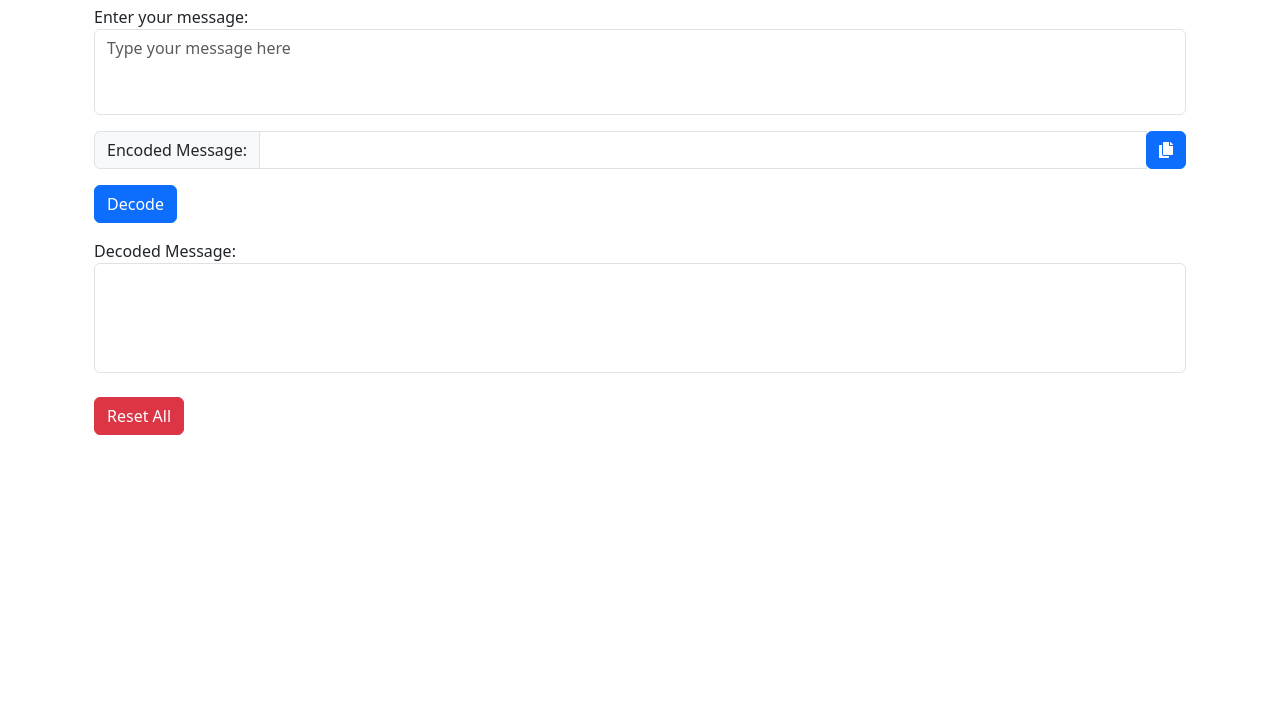
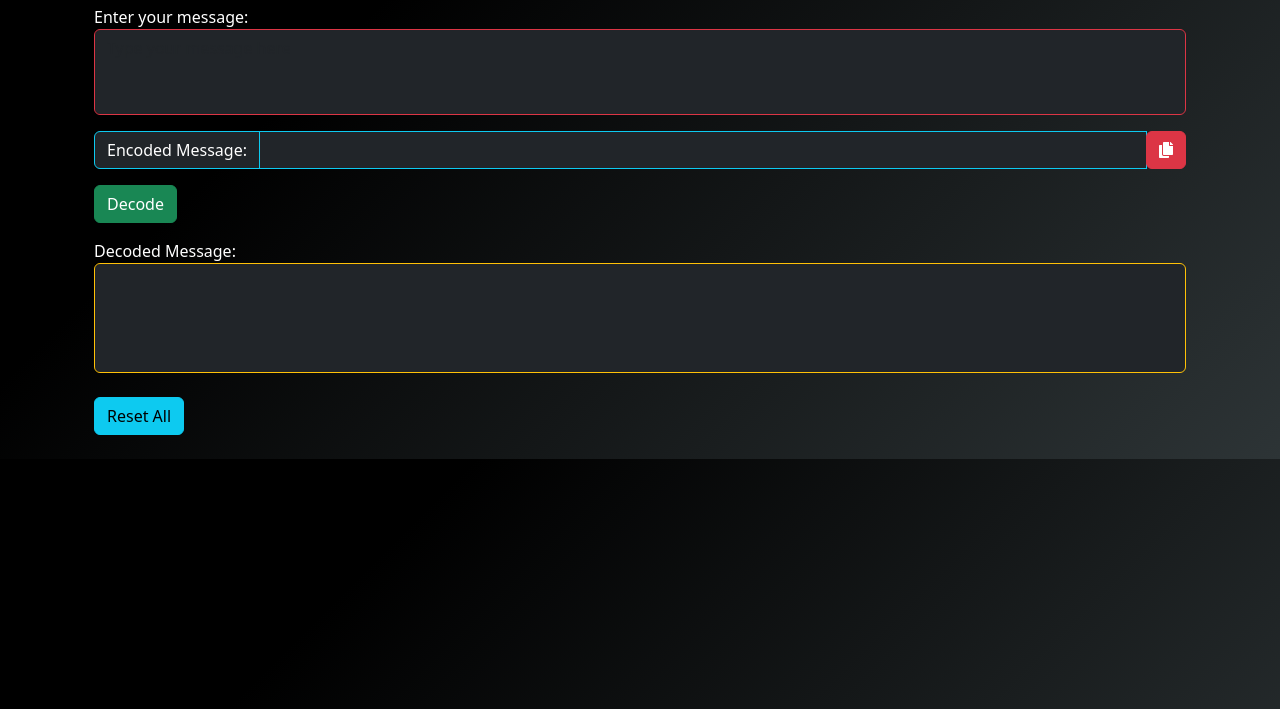
Before and after one commit to CodeWithhamza1/hamxaencoder, a plain HTML site: page index.html in a window 1280 px wide. Shown: the part 91-800 px from the top of the page. Drawn offline with nearby package versions, Linux system fonts and the light colour scheme.

Commit message:
Update index.html

```diff
--- a/index.html
+++ b/index.html
@@ -7,6 +7,10 @@
     <!-- Add Font Awesome CSS -->
     <link rel="stylesheet" href="https://cdnjs.cloudflare.com/ajax/libs/font-awesome/5.15.4/css/all.min.css">
     <style>
+        body{
+        background-color: #2d3436;
+        background-image: linear-gradient(315deg, #2d3436 0%, #000000 74%);
+        }
         textarea{
         resize: none;
         }
@@ -15,26 +19,26 @@
 <body>
 
     <div class="container glass-effect p-4 rounded">
-        <h1 class="text-center mb-4">Message Encoder/Decoder</h1>
+        <h1 class="text-center mb-4 text-white">Message Encoder/Decoder</h1>
         <div class="mb-3">
-            <label for="message">Enter your message:</label>
-            <textarea id="message" class="form-control" rows="3" placeholder="Type your message here" oninput="updateEncodedMessage()"></textarea>
+            <label for="message" class="text-white">Enter your message:</label>
+            <textarea id="message" class="form-control bg-dark border border-danger text-warning" rows="3" placeholder="Type your message here" oninput="updateEncodedMessage()"></textarea>
         </div>
         <div class="input-group mb-3">
-            <label for="encodedMessage" class="input-group-text">Encoded Message:</label>
-            <input type="text" id="encodedMessage" class="form-control">
+            <label for="encodedMessage" class="input-group-text bg-dark text-white border border-info">Encoded Message:</label>
+            <input type="text" id="encodedMessage" class="form-control bg-dark border border-info text-white">
             <div class="input-group-append">
-                <button class="btn btn-primary" onclick="copyEncodedMessage()">
+                <button class="btn btn-danger" onclick="copyEncodedMessage()">
                     <i class="fas fa-copy"></i>
                 </button>
             </div>
         </div>
-        <button class="btn btn-primary mb-3" onclick="decodeMessage()">Decode</button>
+        <button class="btn btn-success mb-3" onclick="decodeMessage()">Decode</button>
         <div>
-            <label for="decodedMessage">Decoded Message:</label>
-            <textarea id="decodedMessage" class="form-control" rows="4" readonly></textarea>
+            <label for="decodedMessage" class="text-white">Decoded Message:</label>
+            <textarea id="decodedMessage" class="form-control bg-dark border border-warning text-danger" rows="4" readonly></textarea>
         </div>
-        <button class="btn btn-danger mt-4" onclick="resetFields()">Reset All</button>
+        <button class="btn btn-info mt-4" onclick="resetFields()">Reset All</button>
     </div>
 
     <!-- Bootstrap Toast -->
```
